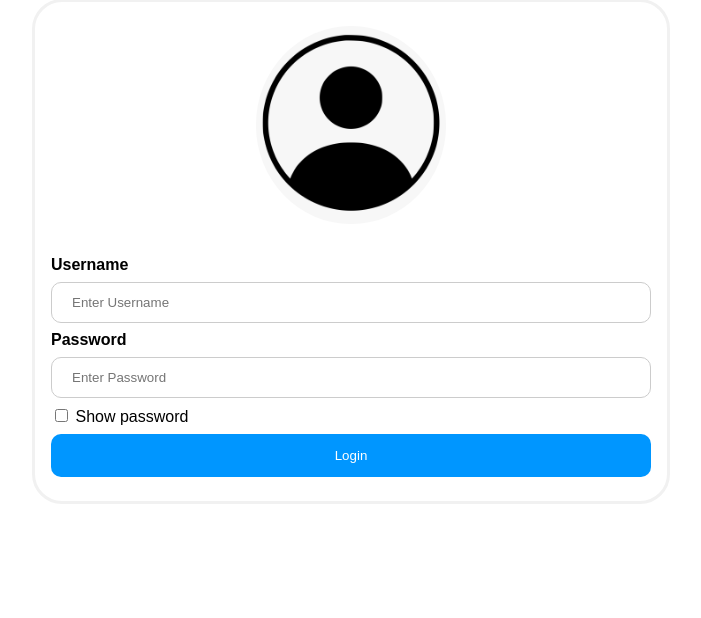
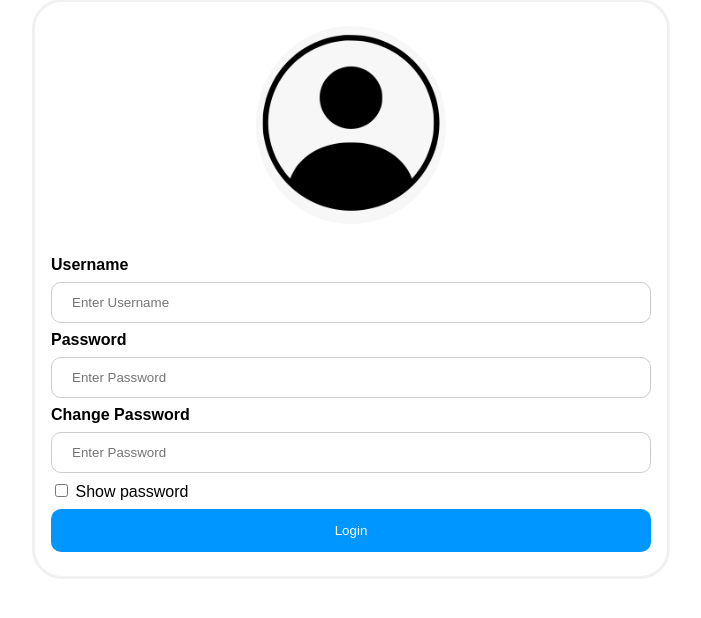
Before and after one commit to smaasath/BloodLife, a PHP site: page /DashboardFiles/AdminFiles/AdminProfile.php in a window 1280 px wide. Shown: the part 127-745 px from the top of the page, without its empty margins (292-993 px from the left). Run offline with PHP 8.4, Linux system fonts and the light colour scheme.

Commit message:
admin panel edited

```diff
--- a/DashboardFiles/AdminFiles/AdminBloodBank.php
+++ b/DashboardFiles/AdminFiles/AdminBloodBank.php
@@ -63,7 +63,7 @@ Click nbfs://nbhost/SystemFileSystem/Templates/Scripting/EmptyPHPWebPage.php to
 
                     <div class="col-3">
                         <div class="input-group rounded p-3">
-                            <input type="search" class="form-control rounded" placeholder=" Name" aria-label="Search" aria-describedby="search-addon" >
+                            <input type="search" class="form-control rounded" placeholder="Search Name" aria-label="Search" aria-describedby="search-addon" >
 
 
 
--- a/DashboardFiles/AdminFiles/AdminProfile.php
+++ b/DashboardFiles/AdminFiles/AdminProfile.php
@@ -127,8 +127,8 @@ Click nbfs://nbhost/SystemFileSystem/Templates/Scripting/EmptyPHPWebPage.php to
 
 
 
-           <!--  <label for="cpsw"><b> Change Password</b></label><br>
-            <input type="password" placeholder="Enter Password" name="cpsw" id="typepass" required><br> -->
+           <label for="cpsw"><b> Change Password</b></label><br>
+            <input type="password" placeholder="Enter Password" name="cpsw" id="typepass" required><br>
 
 
              <input type="checkbox" onclick="Toggle()">
```
